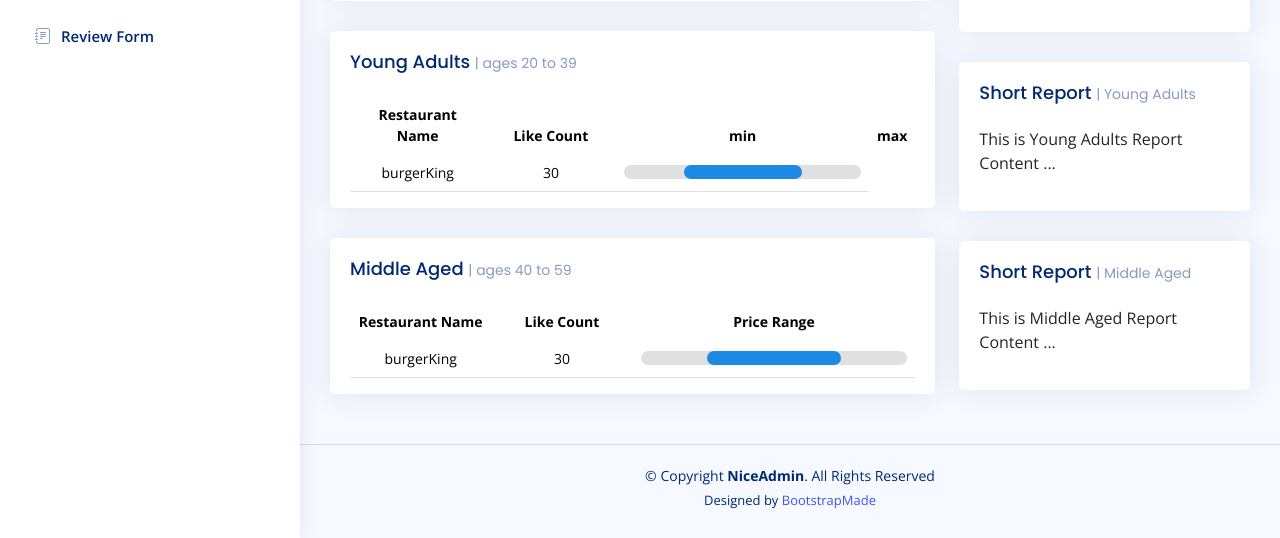
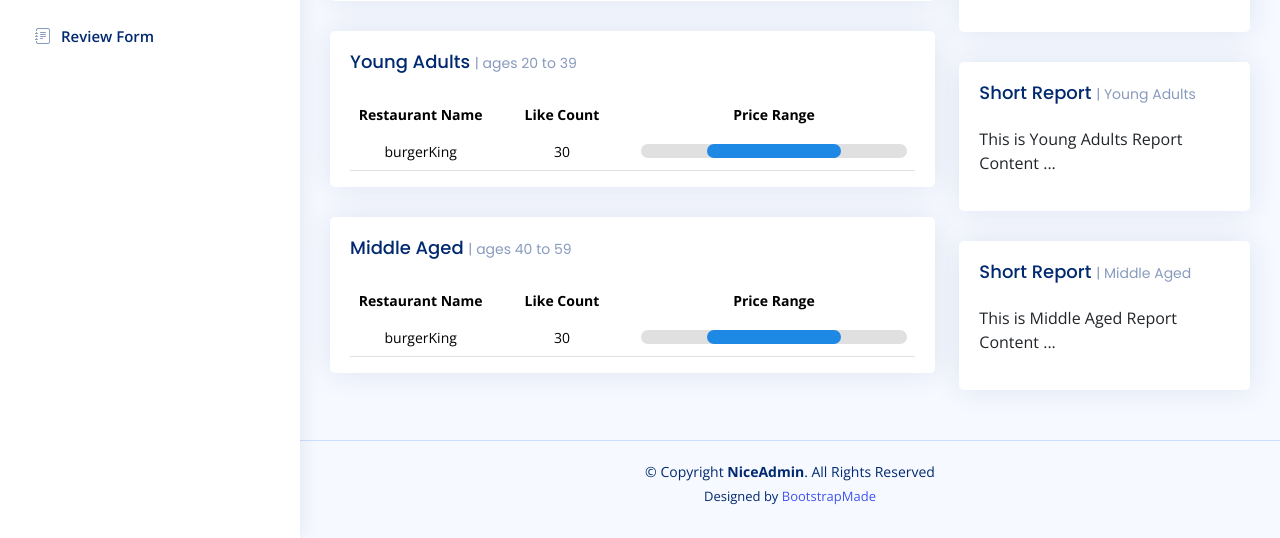
Before and after one commit to hajungIm/bigMAC, a PHP site: page /age_analysis.php in a window 1280 px wide. Shown: the part 262-800 px from the top of the page. Run offline with PHP 8.4, Linux system fonts and the light colour scheme; data comes from the database, SQL or seed files in the repository; data that the repository does not hold is empty; some libraries are stand-ins or nearby versions.

Commit message:
modified col name

```diff
--- a/age_analysis.php
+++ b/age_analysis.php
@@ -243,8 +243,7 @@
                       <tr>
                         <th scope="col">Restaurant Name</th>
                         <th scope="col">Like Count</th>
-                        <th scope="col">min</th>
-                        <th scope="col">max</th>
+                        <th scope="col">Price Range</th>
                       </tr>
                     </thead>
                     <tbody>
```
